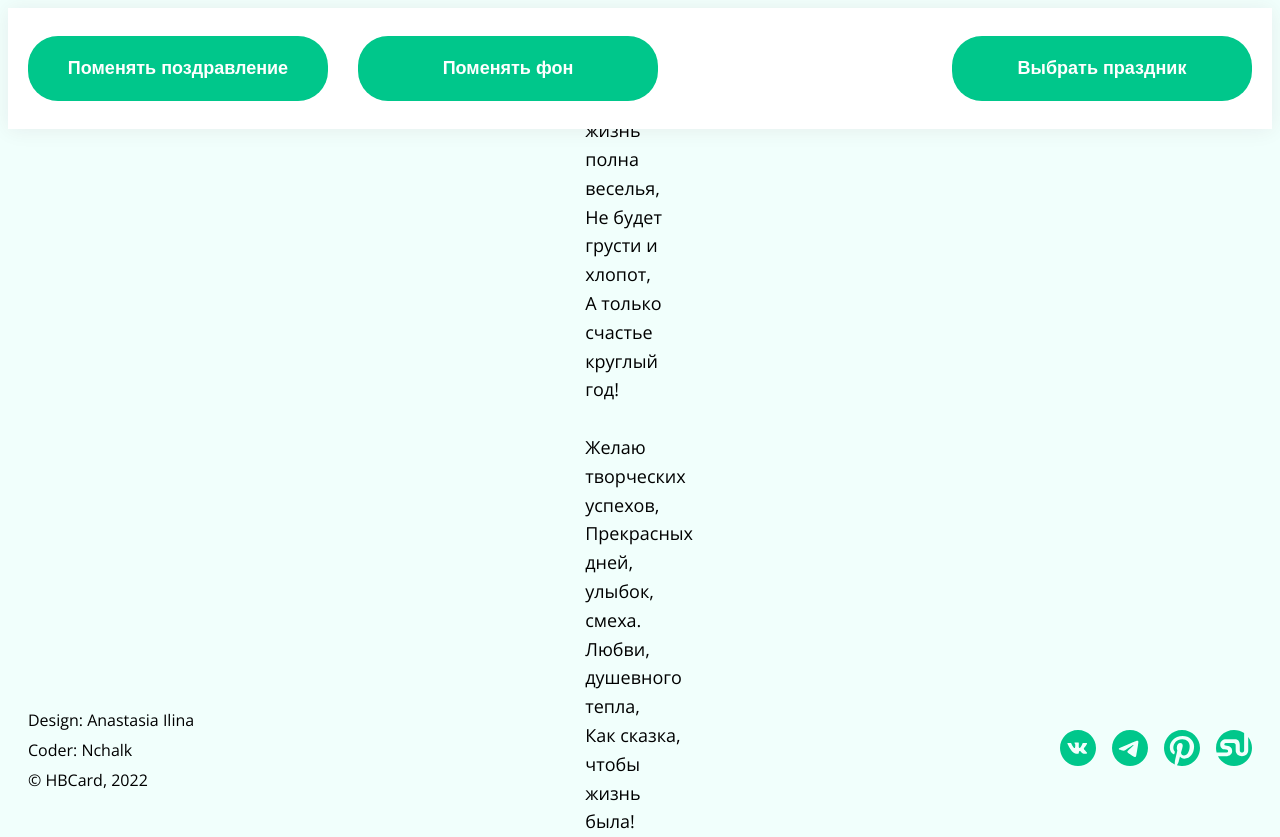
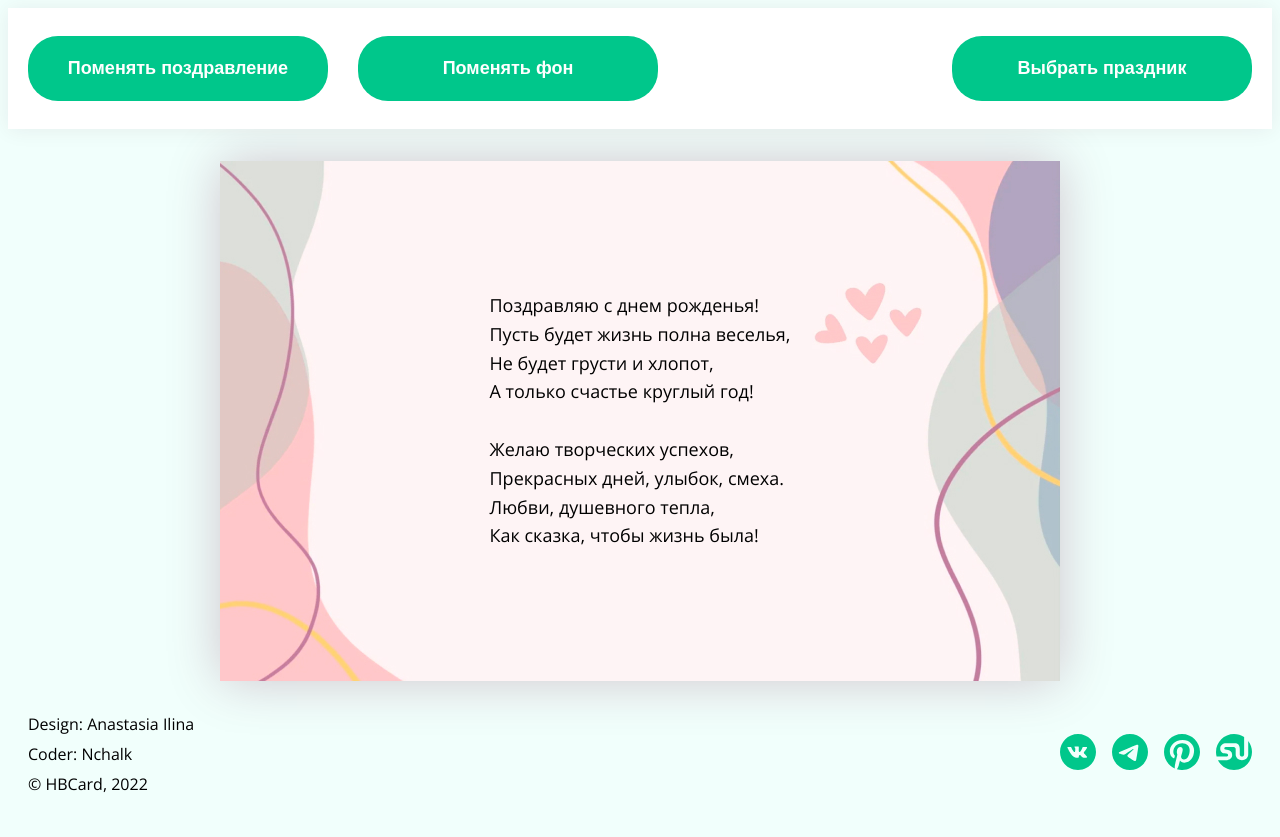
Before and after one commit to chalkinanatalya/congrat_service, a React (Create React App) app: page / in a window 1280 px wide. After the commit the page ends 816 px from the top, so only its background shows below. Built offline with nearby package versions, Linux system fonts and the light colour scheme.

Commit message:
image & felicitation components

```diff
--- a/src/components/Card/Card.jsx
+++ b/src/components/Card/Card.jsx
@@ -1,21 +1,14 @@
 import style from './Card.module.css';
+import ImageCard from '../ImageCard/ImageCard';
+import Felicitation from '../Felicitation/Felicitation';
+import CardBG from '../../img/card-bg.jpg';
 
 const Card = () => (
     <div className={style.card}>
     <div className={style.wrapper}>
       <div className={style.image}>
-        <img className={style.img} src='' alt=''/>
-        <p className={style.felicitation}>
-          Поздравляю с днем рожденья!<br/>
-          Пусть будет жизнь полна веселья,<br/>
-          Не будет грусти и хлопот,<br/>
-          А только счастье круглый год!<br/>
-          <br/>
-          Желаю творческих успехов,<br/>
-          Прекрасных дней, улыбок, смеха.<br/>
-          Любви, душевного тепла,<br/>
-          Как сказка, чтобы жизнь была!<br/>
-          </p>
+        <ImageCard img={CardBG}/>
+        <Felicitation />
       </div>
     </div>
   </div>
--- a/src/components/Card/Card.module.css
+++ b/src/components/Card/Card.module.css
@@ -17,13 +17,3 @@
     box-shadow: 0px 0px 50px rgba(96, 4, 50, 0.23);
     font-size: 3px;
   }
-
-  .felicitation {
-    position: absolute;
-    left: 50%;
-    top: 50%;
-    transform: translate(-50%, -50%);
-    font-size: max(3em, min(calc(100vw * 3 / 140), 6em));
-    line-height: 1.6;
-    white-space: pre-wrap;
-  }
--- /dev/null
+++ b/src/components/Felicitation/Felicitation.jsx
@@ -0,0 +1,17 @@
+import style from './Felicitation.module.css';
+
+const Felicitation = () => (
+    <p className={style.felicitation}>
+        Поздравляю с днем рожденья!<br/>
+        Пусть будет жизнь полна веселья,<br/>
+        Не будет грусти и хлопот,<br/>
+        А только счастье круглый год!<br/>
+        <br/>
+        Желаю творческих успехов,<br/>
+        Прекрасных дней, улыбок, смеха.<br/>
+        Любви, душевного тепла,<br/>
+        Как сказка, чтобы жизнь была!<br/>
+    </p>
+);
+
+export default Felicitation;
--- /dev/null
+++ b/src/components/Felicitation/Felicitation.module.css
@@ -0,0 +1,9 @@
+.felicitation {
+    position: absolute;
+    left: 50%;
+    top: 50%;
+    transform: translate(-50%, -50%);
+    font-size: max(3em, min(calc(100vw * 3 / 140), 6em));
+    line-height: 1.6;
+    white-space: pre-wrap;
+  }
--- /dev/null
+++ b/src/components/ImageCard/ImageCard.jsx
@@ -0,0 +1,5 @@
+const ImageCard = (props) => (
+    <img src={props.img} alt='Фон открытки' width={840} height={520}/>
+);
+
+export default ImageCard;
```
Also changed, not shown: src/img/card-bg.jpg (added).
